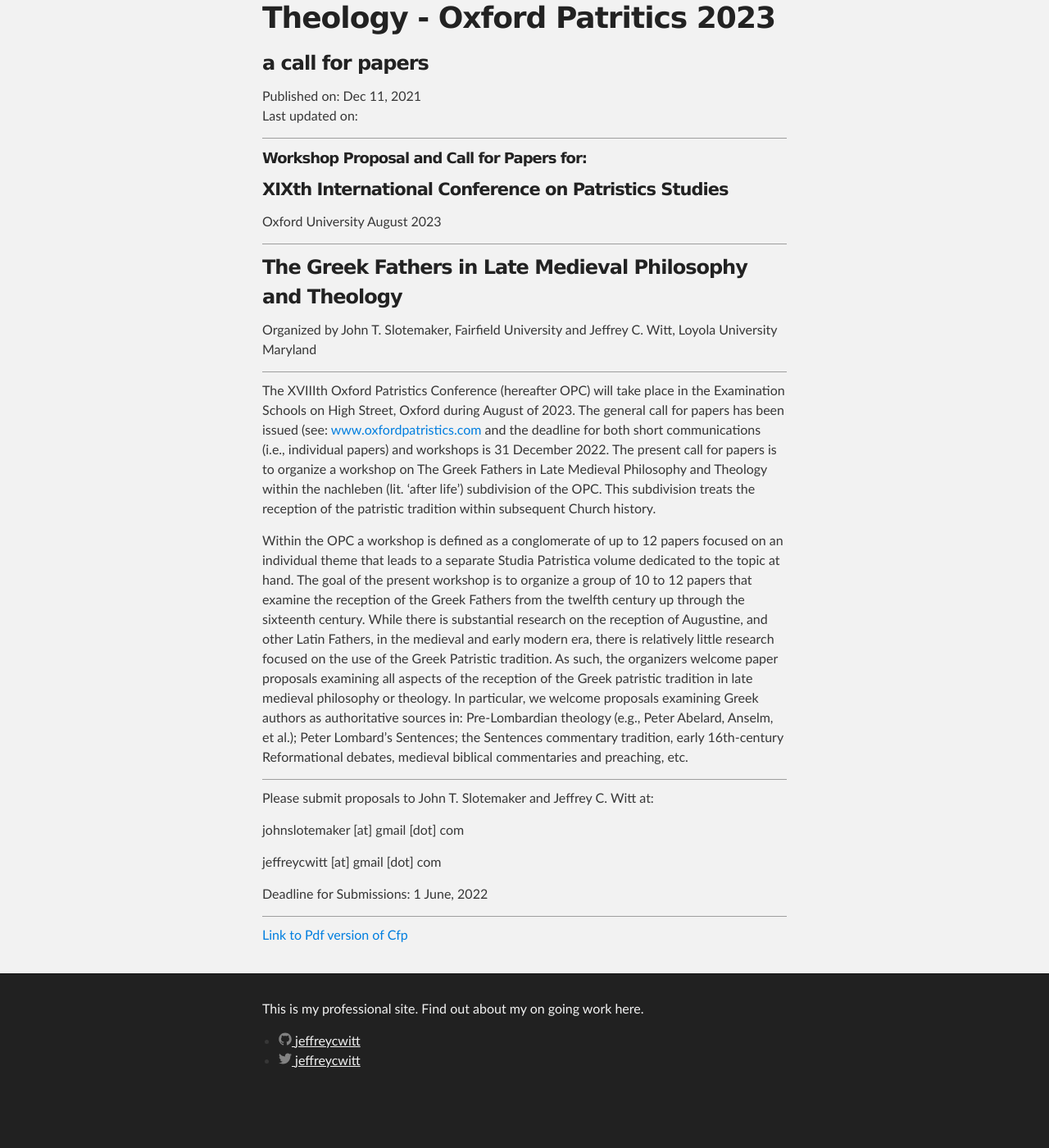
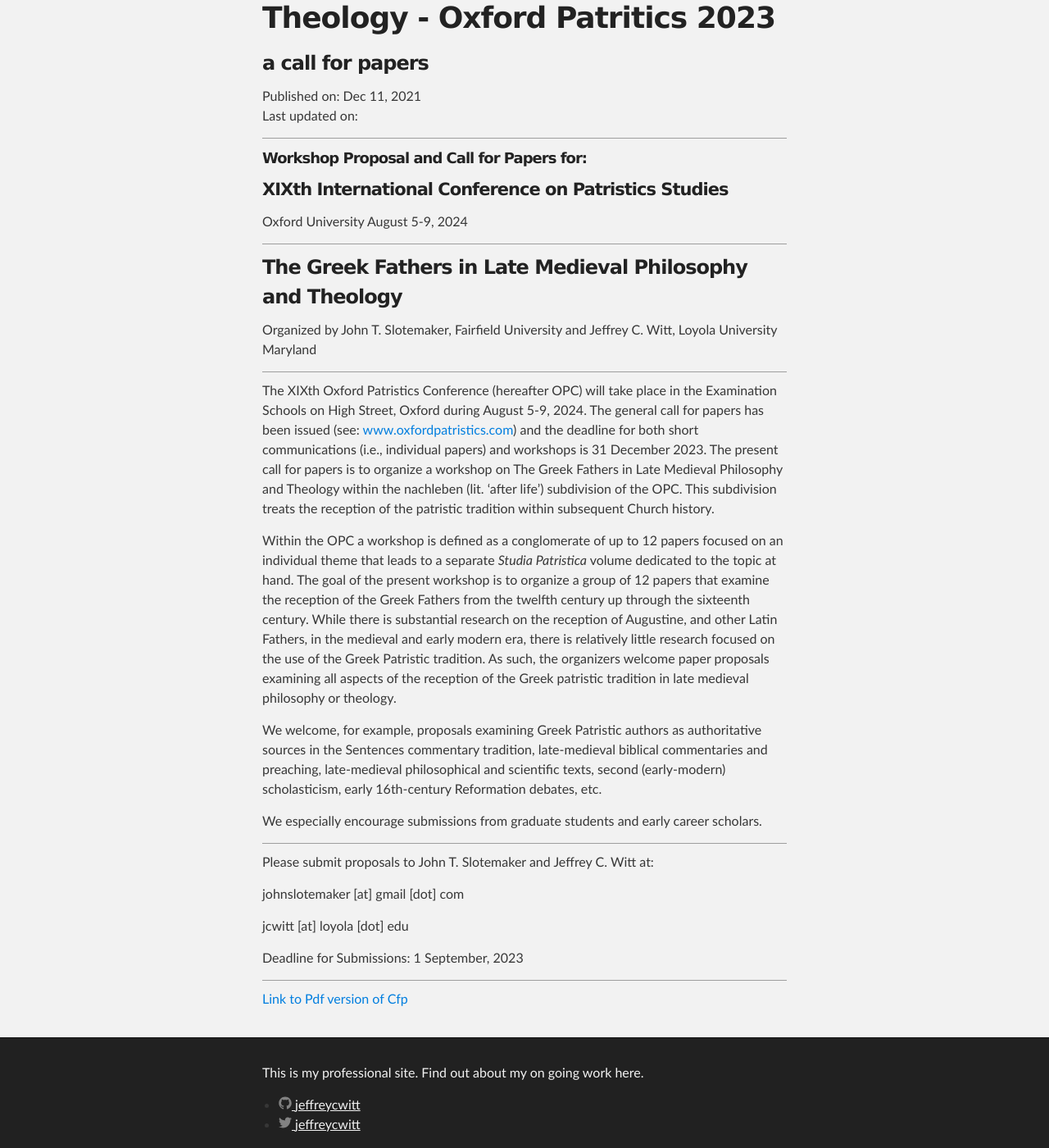
Before and after one commit to jeffreycwitt/jeffreycwitt.github.io, a Jekyll site: the page built from _posts/2021-12-11-oxford-patristics-2023-cfp.md, in a window 1280 px wide and 1400 px high, scrolled down 331 px, cut to the strip 0-1400 px from the top of the window. Shown: the whole strip at 82% size. Built offline with Jekyll 4.4.1, drawn with Linux system fonts in a browser that asks for light colours; before the commit the page ends 1671 px from its top, so only the background shows below that; grey boxes are pictures that could not be loaded.

Commit message:
cfp update

```diff
--- a/_posts/2021-12-11-oxford-patristics-2023-cfp.md
+++ b/_posts/2021-12-11-oxford-patristics-2023-cfp.md
@@ -14,7 +14,7 @@
 
 #### XIXth International Conference on Patristics Studies
 Oxford University
-August 2023
+August 5-9, 2024
 
 <hr/>
 
@@ -24,9 +24,14 @@
 
 <hr/>
 
-The XVIIIth Oxford Patristics Conference (hereafter OPC) will take place in the Examination Schools on High Street, Oxford during August of 2023. The general call for papers has been issued (see: [www.oxfordpatristics.com](www.oxfordpatristics.com) and the deadline for both short communications (i.e., individual papers) and workshops is 31 December 2022. The present call for papers is to organize a workshop on The Greek Fathers in Late Medieval Philosophy and Theology within the nachleben (lit. 'after life') subdivision of the OPC. This subdivision treats the reception of the patristic tradition within subsequent Church history.
+The XIXth Oxford Patristics Conference (hereafter OPC) will take place in the Examination Schools on High Street, Oxford during August 5-9, 2024. The general call for papers has been issued (see: [www.oxfordpatristics.com](www.oxfordpatristics.com)) and the deadline for both short communications (i.e., individual papers) and workshops is 31 December 2023. The present call for papers is to organize a workshop on The Greek Fathers in Late Medieval Philosophy and Theology within the nachleben (lit. 'after life') subdivision of the OPC. This subdivision treats the reception of the patristic tradition within subsequent Church history.
 
-Within the OPC a workshop is defined as a conglomerate of up to 12 papers focused on an individual theme that leads to a separate Studia Patristica volume dedicated to the topic at hand. The goal of the present workshop is to organize a group of 10 to 12 papers that examine the reception of the Greek Fathers from the twelfth century up through the sixteenth century. While there is substantial research on the reception of Augustine, and other Latin Fathers, in the medieval and early modern era, there is relatively little research focused on the use of the Greek Patristic tradition.  As such, the organizers welcome paper proposals examining all aspects of the reception of the Greek patristic tradition in late medieval philosophy or theology. In particular, we welcome proposals examining Greek authors as authoritative sources in: Pre-Lombardian theology (e.g., Peter Abelard, Anselm, et al.); Peter Lombard’s Sentences; the Sentences commentary tradition, early 16th-century Reformational debates, medieval biblical commentaries and preaching, etc.
+Within the OPC a workshop is defined as a conglomerate of up to 12 papers focused on an individual theme that leads to a separate *Studia Patristica* volume dedicated to the topic at hand. The goal of the present workshop is to organize a group of 12 papers that examine the reception of the Greek Fathers from the twelfth century up through the sixteenth century. While there is substantial research on the reception of Augustine, and other Latin Fathers, in the medieval and early modern era, there is relatively little research focused on the use of the Greek Patristic tradition.  As such, the organizers welcome paper proposals examining all aspects of the reception of the Greek patristic tradition in late medieval philosophy or theology.
+
+We welcome, for example, proposals examining Greek Patristic authors as authoritative sources in the Sentences commentary tradition, late-medieval biblical commentaries and preaching, late-medieval philosophical and scientific texts, second (early-modern) scholasticism, early 16th-century Reformation debates, etc.
+
+We especially encourage submissions from graduate students and early career scholars.
+
 
 <hr/>
 
@@ -34,10 +39,10 @@
 
 johnslotemaker [at] gmail [dot] com
 
-jeffreycwitt [at] gmail [dot] com
+jcwitt [at] loyola [dot] edu
 
-Deadline for Submissions: 1 June, 2022
+Deadline for Submissions: 1 September, 2023
 
 <hr/>
 
-[Link to Pdf version of Cfp](https://s3.amazonaws.com/lum-faculty-jcwitt-public/Cfp-OxfordPatristics-2023.pdf)
+[Link to Pdf version of Cfp](https://s3.amazonaws.com/lum-faculty-jcwitt-public/Cfp-OxfordPatristics-2024.pdf)
```
